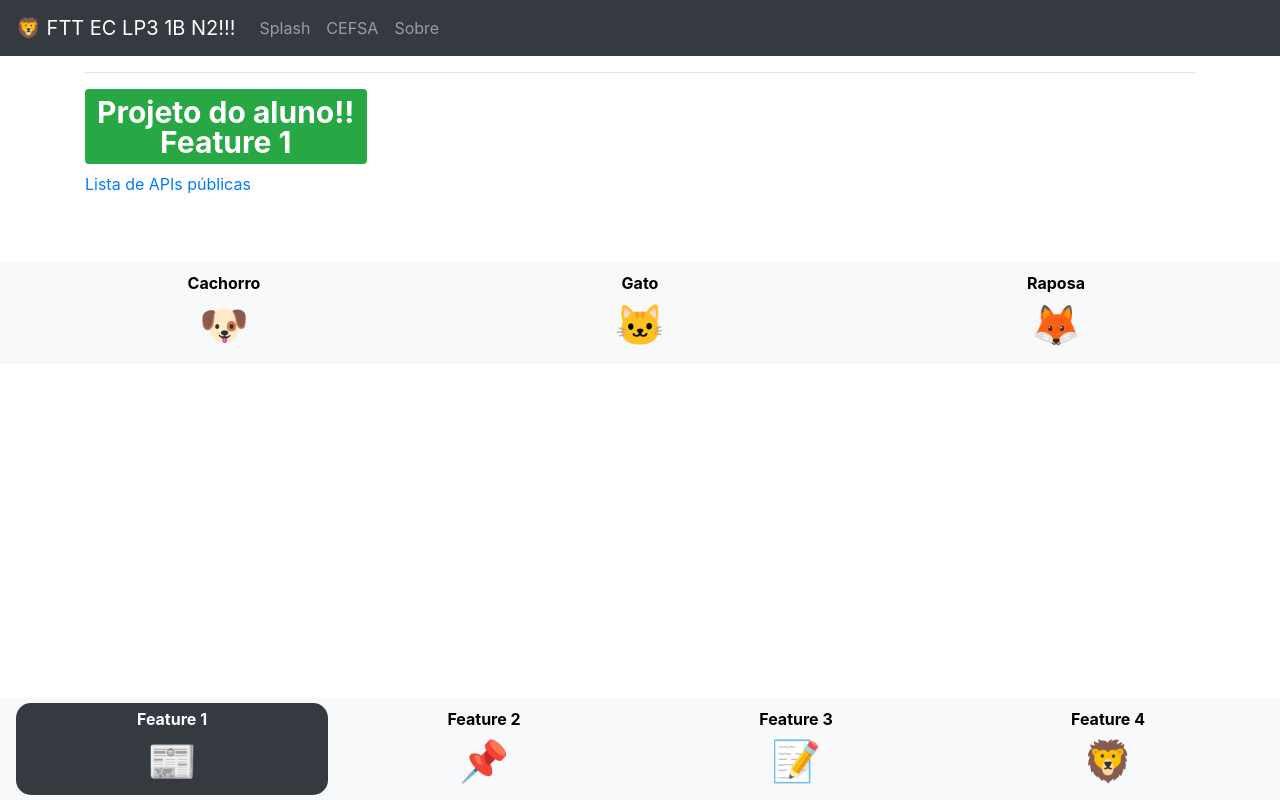
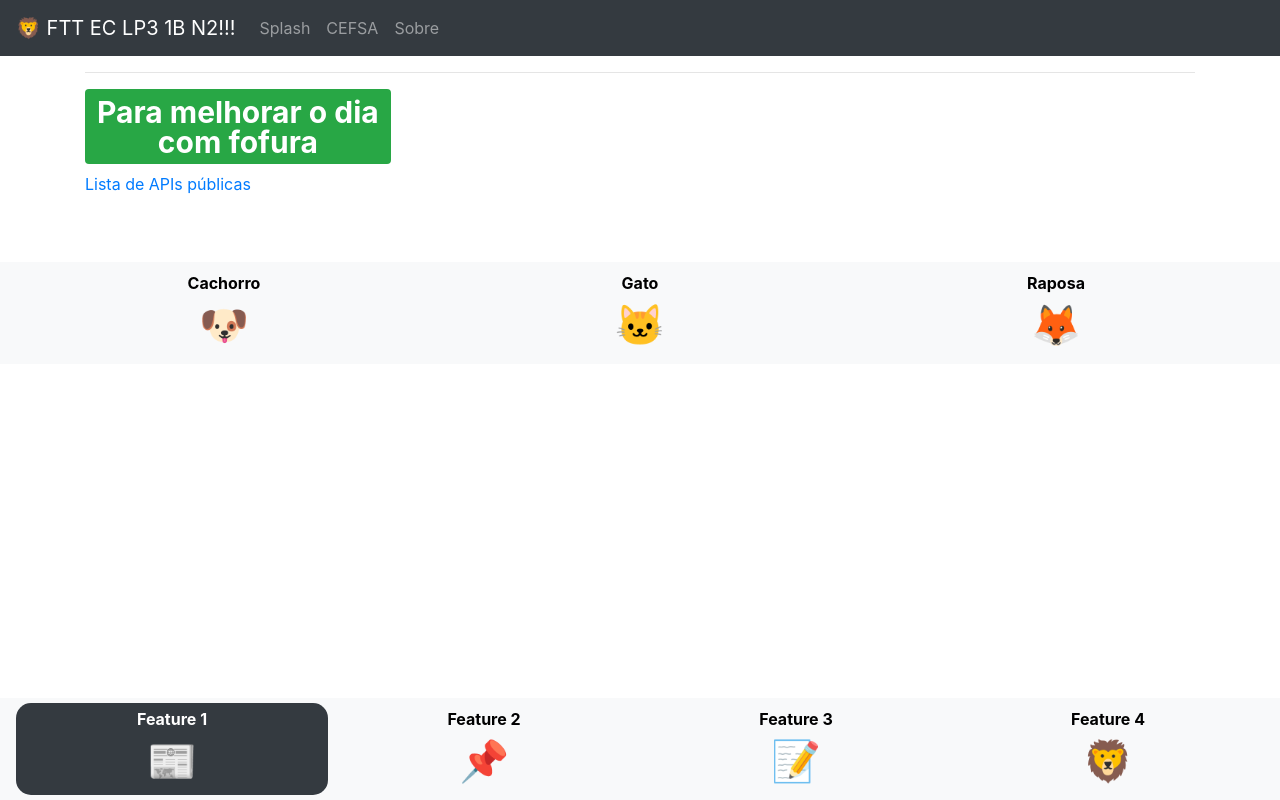
Before and after one commit to ArthurAMichelettiS/4APIs, a website: page www/tab01feature.html in a window 1280 px wide. Drawn offline with nearby package versions, Linux system fonts and the light colour scheme.

Commit message:
Update tab01feature.html

```diff
--- a/www/tab01feature.html
+++ b/www/tab01feature.html
@@ -75,7 +75,7 @@
 
     <main class="container" id="aluno">
         <hr>
-        <h1><span class="badge badge-success">Projeto do aluno!!<br>Feature 1</span></h1>
+        <h1><span class="badge badge-success">Para melhorar o dia<br>com fofura</span></h1>
         <p><a href="https://github.com/public-apis/public-apis" target="_apis">Lista de APIs públicas</a></p>
     </main>
 
```
